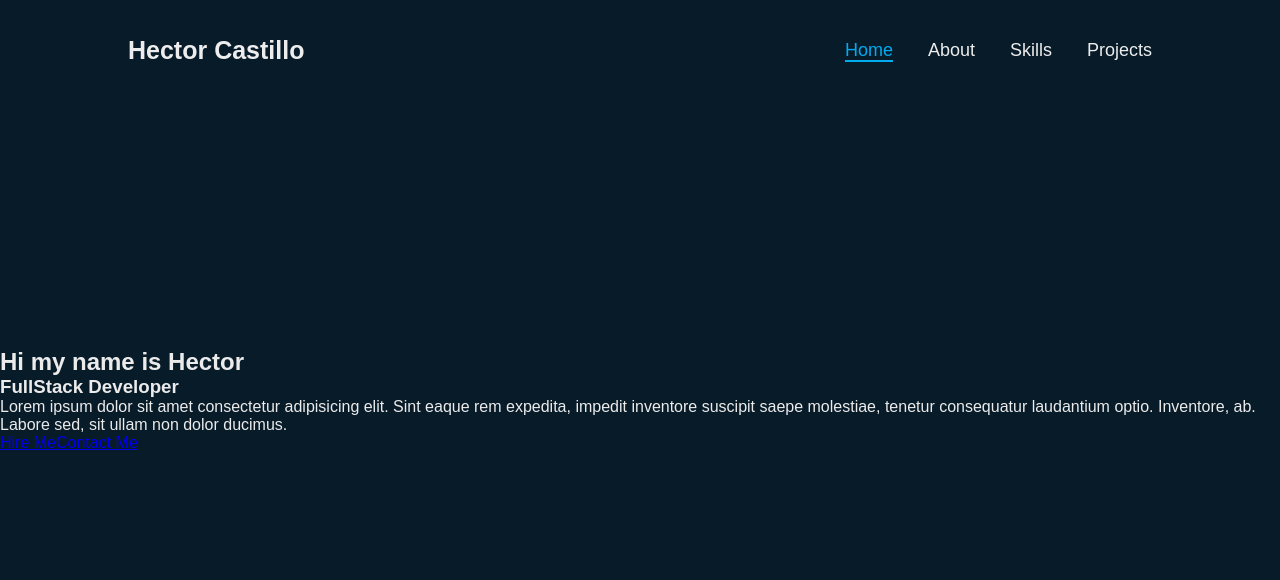
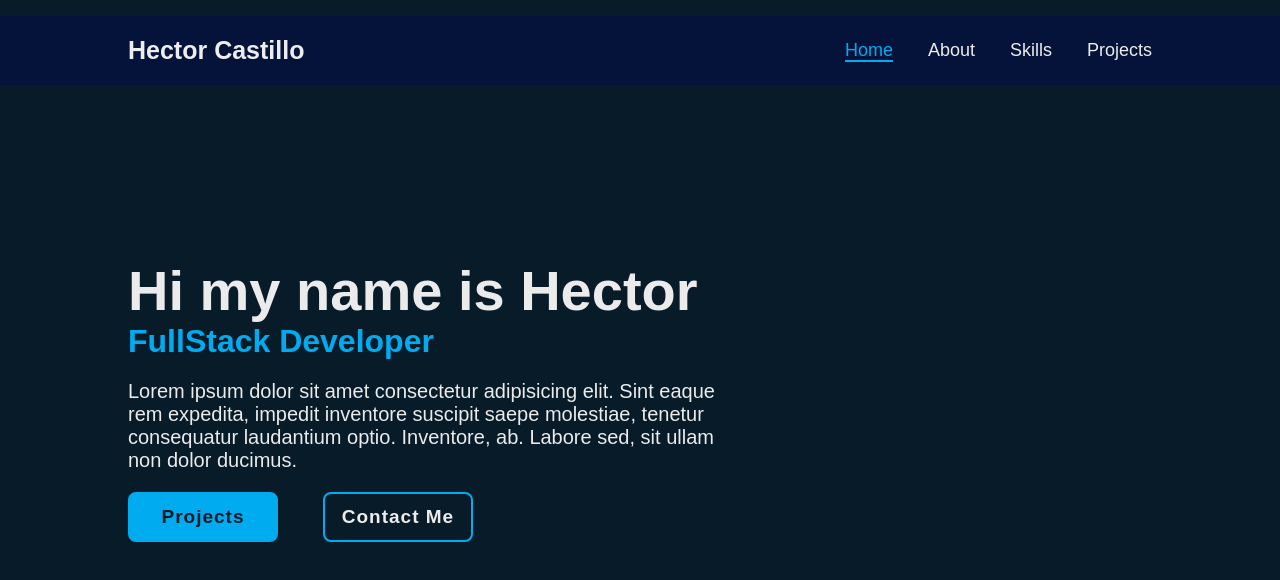
Before and after one commit to DevhTor/MyBriefCase, an Angular app: page / in a window 1280 px wide. Shown: the top 580 px of the page. Built offline with nearby package versions, Linux system fonts and the light colour scheme.

Commit message:
mejoras de diseno

```diff
--- a/src/app/app.component.css
+++ b/src/app/app.component.css
@@ -4,7 +4,7 @@
   left: 0;
   width: 100%;
   padding: 20px 10%;
-  background: transparent;
+  background: rgba(0, 0, 91, 0.329);
   display: flex;
   justify-content: space-between;
   align-items: center;
@@ -36,5 +36,55 @@
   height: 100vh;
   display: flex;
   align-items: center;
-  padding: 0, 10%;
+  padding: 0 10%;
 }
+
+.home-content{
+  max-width: 600px;
+}
+
+.home-content h1{
+  font-size: 56px;
+  font-weight: 700;
+
+}
+
+.home-content h3{
+  font-size: 32px;
+  font-weight: 700;
+  color: #00abf0;
+}
+
+.home-content p{
+  font-size: 20px;
+  font-weight: 500;
+  margin: 20px 0;
+}
+
+.home-content .btn-box{
+  display : flex;
+  justify-content: space-between;
+  width: 345px;
+  height: 50px;;
+}
+
+.btn-box a{
+  display: inline-flex;
+  width: 150px;
+  height: 100%;
+  justify-content: center;
+  align-items: center;
+  background: #00abf0;
+  border: 2px solid #00abf0;
+  border-radius: 8px;
+  font-size: 19px;
+  color: #081b29;
+  text-decoration: none;
+  font-weight: 600;
+  letter-spacing: 1px;
+}
+
+.btn-box a:nth-child(2){
+  background: transparent;
+  color: #ededed;
+}
--- a/src/app/app.component.html
+++ b/src/app/app.component.html
@@ -20,7 +20,7 @@
       Inventore, ab. Labore sed, sit ullam non dolor ducimus.
     </p>
     <div class="btn-box">
-      <a href="#" class="btn">Hire Me</a>
+      <a href="#" class="btn">Projects</a>
       <a href="#" class="btn">Contact Me</a>
 
     </div>
```
